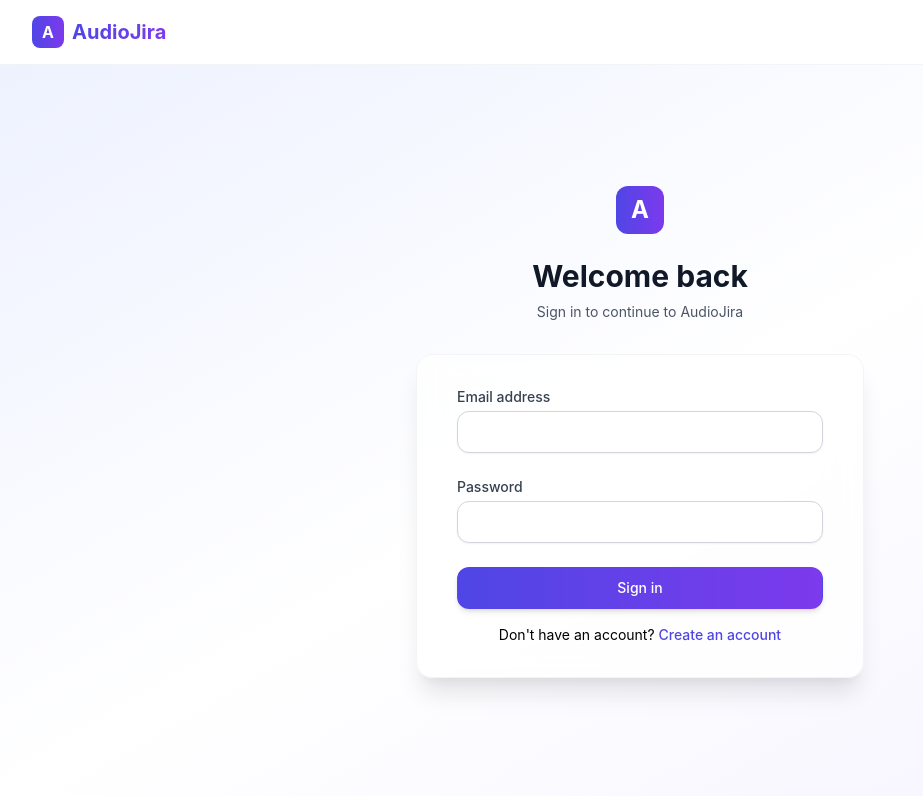
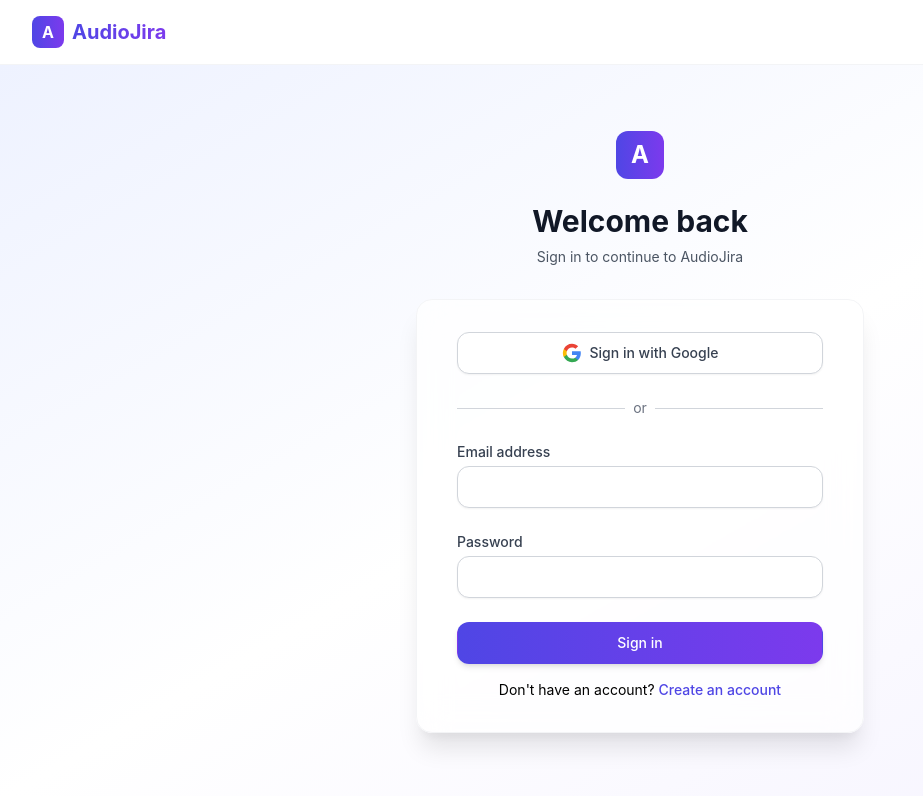
Before and after one commit to reet-571099/Team6_272Project, a React (Create React App) app in the folder audio-jira/: page /auth in a window 1280 px wide. Shown: the top 796 px of the page, without its empty margins (0-923 px from the left). Built offline with nearby package versions, Linux system fonts and the light colour scheme.

Commit message:
login using google

```diff
--- a/audio-jira/src/pages/AuthPage.jsx
+++ b/audio-jira/src/pages/AuthPage.jsx
@@ -57,7 +57,7 @@
       if (isSignUp) {
         alert("Account created successfully! Redirecting to dashboard...");
       } else {
-        localStorage.setItem("jwt", data.token); // Store JWT for login
+        localStorage.setItem("jwt", data.token);
         alert("Login successful! Redirecting to dashboard...");
       }
 
@@ -68,6 +68,32 @@
       setLoading(false);
     }
   };
+
+  const handleGoogleLogin = () => {
+    window.location.href = "http://localhost:8000/api/users/auth/google";
+  };
+
+  // Google SVG Logo component
+  const GoogleLogo = () => (
+    <svg className="w-5 h-5 mr-2" viewBox="0 0 24 24">
+      <path
+        d="M22.56 12.25c0-.78-.07-1.53-.2-2.25H12v4.26h5.92c-.26 1.37-1.04 2.53-2.21 3.31v2.77h3.57c2.08-1.92 3.28-4.74 3.28-8.09z"
+        fill="#4285F4"
+      />
+      <path
+        d="M12 23c2.97 0 5.46-.98 7.28-2.66l-3.57-2.77c-.98.66-2.23 1.06-3.71 1.06-2.86 0-5.29-1.93-6.16-4.53H2.18v2.84C3.99 20.53 7.7 23 12 23z"
+        fill="#34A853"
+      />
+      <path
+        d="M5.84 14.09c-.22-.66-.35-1.36-.35-2.09s.13-1.43.35-2.09V7.07H2.18C1.43 8.55 1 10.22 1 12s.43 3.45 1.18 4.93l2.85-2.22.81-.62z"
+        fill="#FBBC05"
+      />
+      <path
+        d="M12 5.38c1.62 0 3.06.56 4.21 1.64l3.15-3.15C17.45 2.09 14.97 1 12 1 7.7 1 3.99 3.47 2.18 7.07l3.66 2.84c.87-2.6 3.3-4.53 6.16-4.53z"
+        fill="#EA4335"
+      />
+    </svg>
+  );
 
   return (
     <div className="h-[calc(100vh-4rem)] bg-gradient-to-br from-indigo-50 via-white to-purple-50 flex flex-col justify-center sm:px-6 lg:px-8 overflow-hidden">
@@ -89,6 +115,24 @@
 
       <div className="mt-8 sm:mx-auto sm:w-full sm:max-w-md">
         <div className="bg-white/70 backdrop-blur-lg py-8 px-4 shadow-xl rounded-2xl sm:px-10 border border-gray-100">
+          <div className="space-y-6">
+            <button
+              onClick={handleGoogleLogin}
+              className="w-full flex justify-center items-center py-2.5 px-4 border border-gray-300 rounded-xl shadow-sm text-sm font-medium bg-white text-gray-700 hover:bg-gray-50 transition-all transform hover:scale-105 hover:shadow-md"
+            >
+              <GoogleLogo />
+              Sign in with Google
+            </button>
+
+            <div className="relative">
+              <div className="absolute inset-0 flex items-center">
+                <div className="w-full border-t border-gray-300"></div>
+              </div>
+              <div className="relative flex justify-center text-sm">
+                <span className="px-2 bg-white text-gray-500">or</span>
+              </div>
+            </div>
+
             <form onSubmit={handleSubmit} className="space-y-6">
               {error && (
                 <div className="text-red-500 text-sm text-center">{error}</div>
@@ -162,13 +206,10 @@
                 className="w-full flex justify-center items-center py-2.5 px-4 border border-transparent rounded-xl shadow-md text-sm font-medium text-white bg-gradient-to-r from-indigo-600 to-purple-600 hover:opacity-90 transition-all transform hover:scale-105"
                 disabled={loading}
               >
-              {loading
-                ? "Processing..."
-                : isSignUp
-                ? "Sign up"
-                : "Sign in"}
+                {loading ? "Processing..." : isSignUp ? "Sign up" : "Sign in"}
               </button>
             </form>
+          </div>
 
           <div className="mt-4 text-center text-sm">
             {isSignUp ? (
```
Lines whose indentation alone changed are shown as unchanged.
